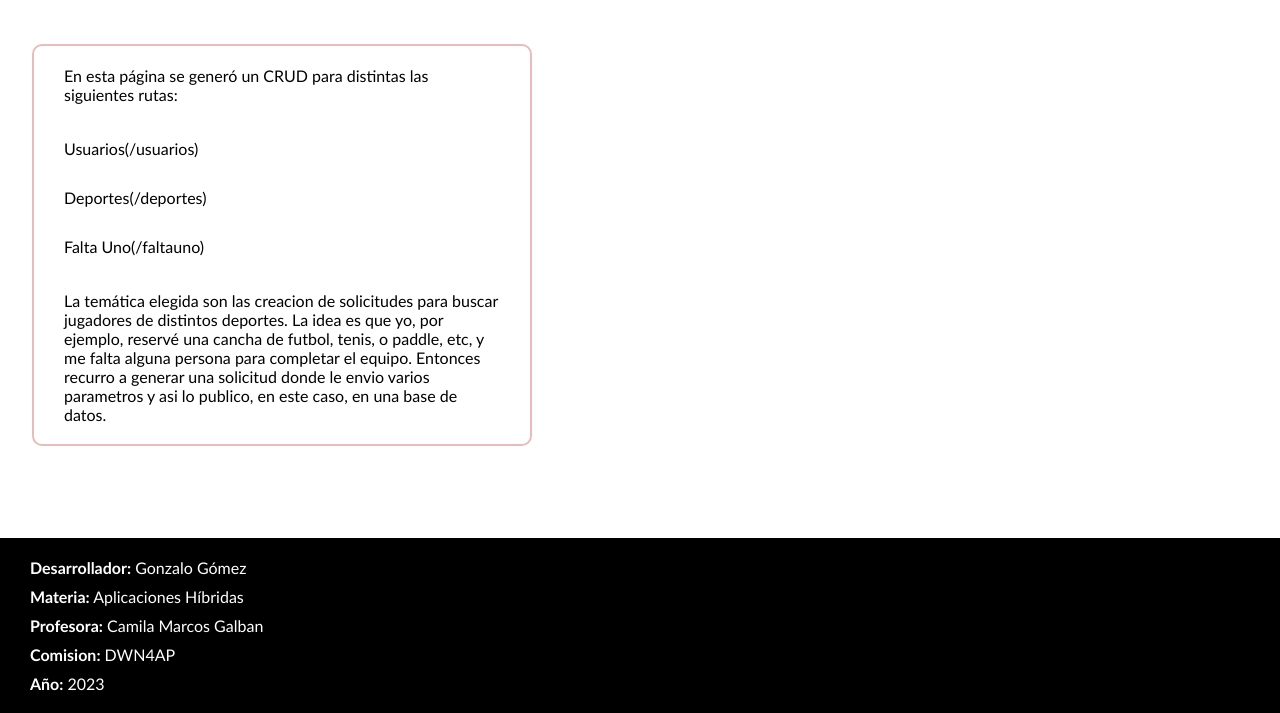
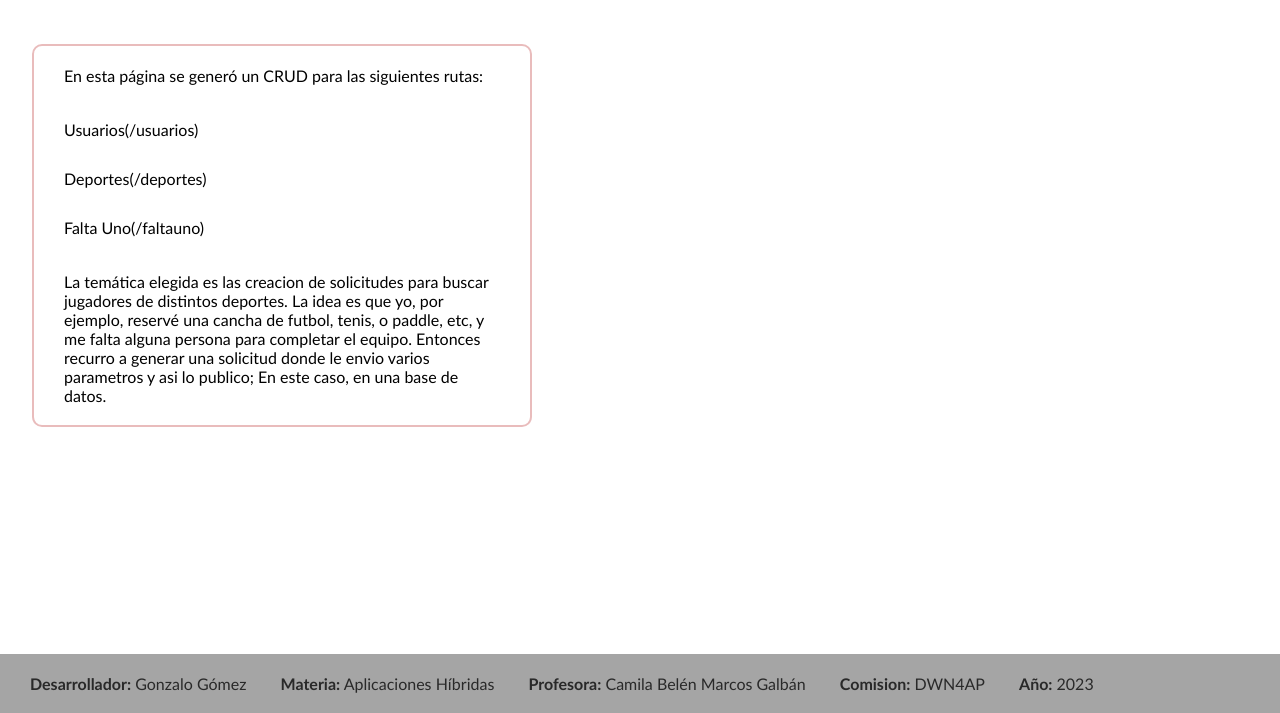
Before and after one commit to gonzalohgomez/tp-aplicaciones-hibridas, a website: page index.html in a window 1280 px wide. Shown: the part 87-800 px from the top of the page. Drawn offline with Linux system fonts and the light colour scheme.

Commit message:
Arreglos Css

```diff
--- a/index.html
+++ b/index.html
@@ -13,7 +13,7 @@
 
     <main>
         <p>
-            En esta página se generó un CRUD para distintas las siguientes rutas:
+            En esta página se generó un CRUD para las siguientes rutas:
         </p>
         <ul>
             <li>Usuarios(/usuarios)</li>
@@ -21,14 +21,14 @@
             <li>Falta Uno(/faltauno)</li>
         </ul>
         <p>
-            La temática elegida son las creacion de solicitudes para buscar jugadores de distintos deportes. La idea es que yo, por ejemplo, reservé una cancha de futbol, tenis, o paddle, etc, y me falta alguna persona para completar el equipo. Entonces recurro a generar una solicitud donde le envio varios parametros y asi lo publico, en este caso, en una base de datos.
+            La temática elegida es las creacion de solicitudes para buscar jugadores de distintos deportes. La idea es que yo, por ejemplo, reservé una cancha de futbol, tenis, o paddle, etc, y me falta alguna persona para completar el equipo. Entonces recurro a generar una solicitud donde le envio varios parametros y asi lo publico; En este caso, en una base de datos.
         </p>
     </main>
 
     <footer>
         <p><b>Desarrollador:</b> Gonzalo Gómez</p>
         <p><b>Materia:</b> Aplicaciones Híbridas</p>
-        <p><b>Profesora:</b> Camila Marcos Galban</p>
+        <p><b>Profesora:</b> Camila Belén Marcos Galbán</p>
         <p><b>Comision:</b> DWN4AP</p>
         <p><b>Año:</b> 2023</p>
     </footer>
--- a/public/css/styles.css
+++ b/public/css/styles.css
@@ -35,10 +35,14 @@ ul li {
 }
 
 footer {
-    background-color: black;
-    color: white;
+    background-color: rgb(165, 165, 165);
+    color: rgb(41, 41, 41);
     padding: 15px;
     width: 100%;
     position:fixed;
     bottom: 0;
 }
+
+footer p{
+    display: inline-block;
+}
```
